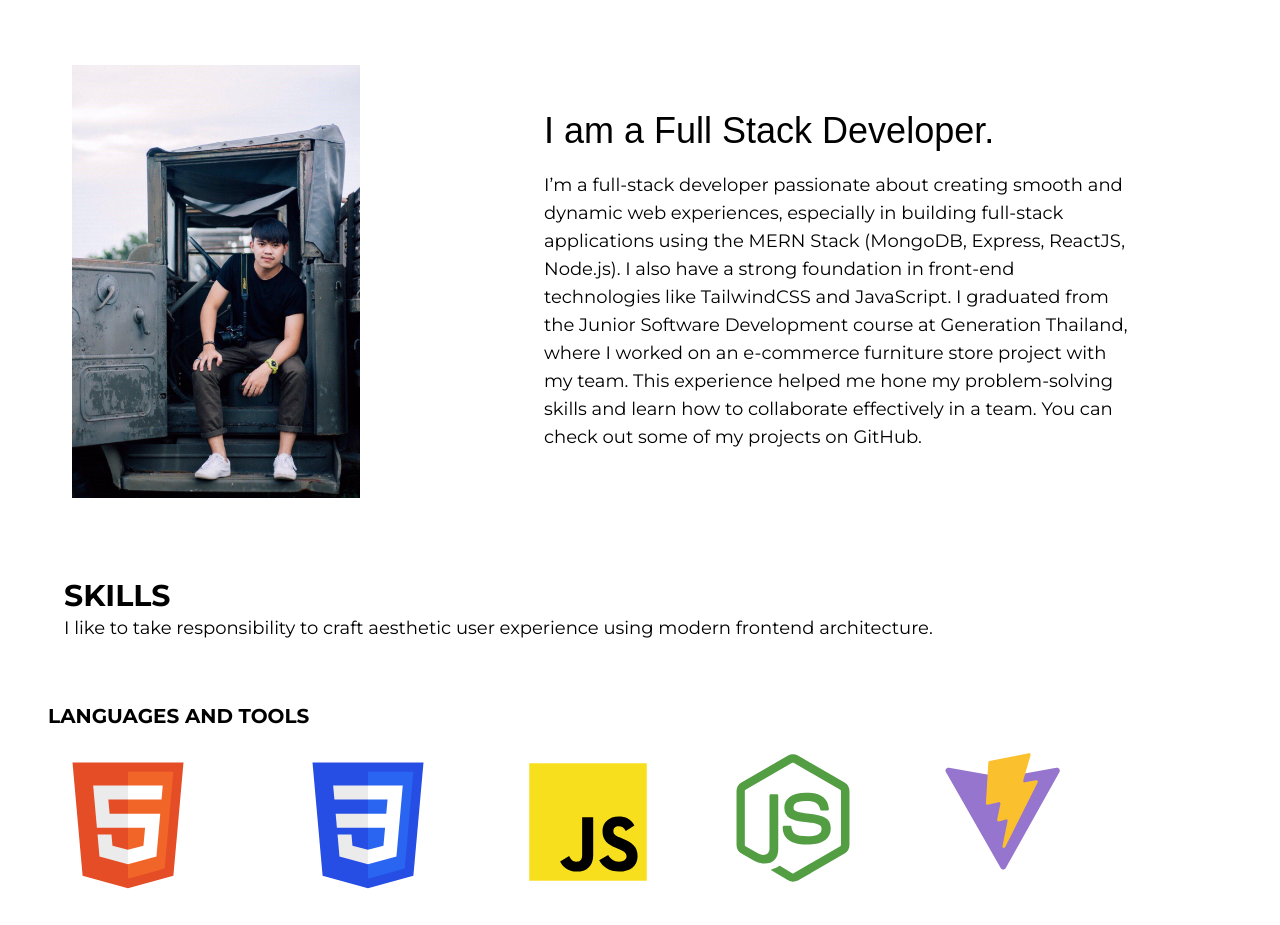
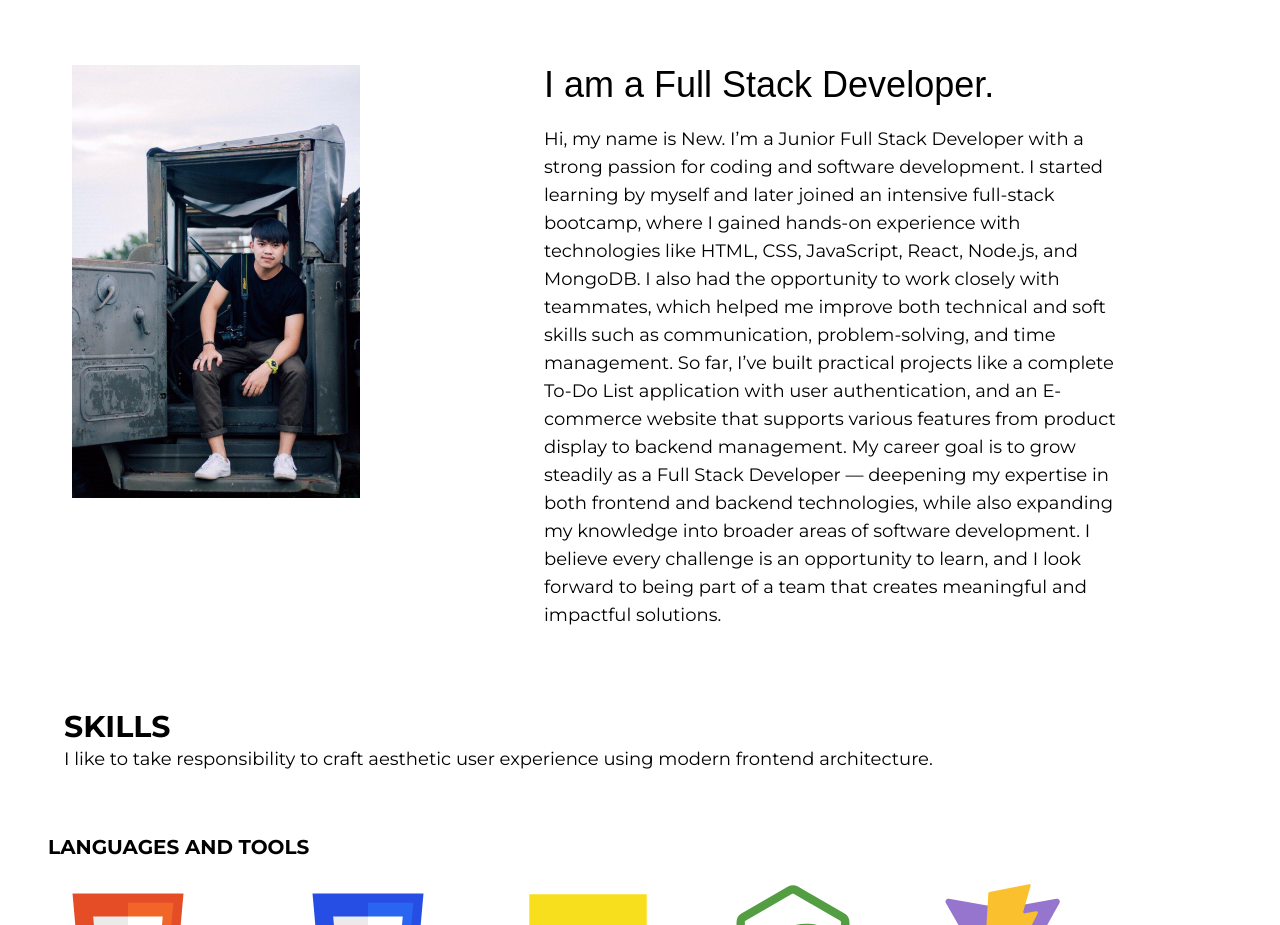
Before and after one commit to KittipunNew/Kittipun.Dev, a React (Vite) app: page / in a window 1280 px wide. Shown: the part 911-1836 px from the top of the page. Built offline with nearby package versions, Linux system fonts and the light colour scheme; some icons are missing; a web font is replaced by a local one.

Commit message:
chore: update and revise personal information in About Me section

```diff
--- a/src/components/AboutMe.jsx
+++ b/src/components/AboutMe.jsx
@@ -37,16 +37,22 @@ const AboutMe = forwardRef(function (props, ref) {
             I am a Full Stack Developer.
           </h1>
           <p className="font-montserrat text-sm mt-5 lg:text-lg">
-            I’m a full-stack developer passionate about creating smooth and
-            dynamic web experiences, especially in building full-stack
-            applications using the MERN Stack (MongoDB, Express, ReactJS,
-            Node.js). I also have a strong foundation in front-end technologies
-            like TailwindCSS and JavaScript. I graduated from the Junior
-            Software Development course at Generation Thailand, where I worked
-            on an e-commerce furniture store project with my team. This
-            experience helped me hone my problem-solving skills and learn how to
-            collaborate effectively in a team. You can check out some of my
-            projects on GitHub.
+            Hi, my name is New. I’m a Junior Full Stack Developer with a strong
+            passion for coding and software development. I started learning by
+            myself and later joined an intensive full-stack bootcamp, where I
+            gained hands-on experience with technologies like HTML, CSS,
+            JavaScript, React, Node.js, and MongoDB. I also had the opportunity
+            to work closely with teammates, which helped me improve both
+            technical and soft skills such as communication, problem-solving,
+            and time management. So far, I’ve built practical projects like a
+            complete To-Do List application with user authentication, and an
+            E-commerce website that supports various features from product
+            display to backend management. My career goal is to grow steadily as
+            a Full Stack Developer — deepening my expertise in both frontend and
+            backend technologies, while also expanding my knowledge into broader
+            areas of software development. I believe every challenge is an
+            opportunity to learn, and I look forward to being part of a team
+            that creates meaningful and impactful solutions.
           </p>
         </div>
       </div>
```
